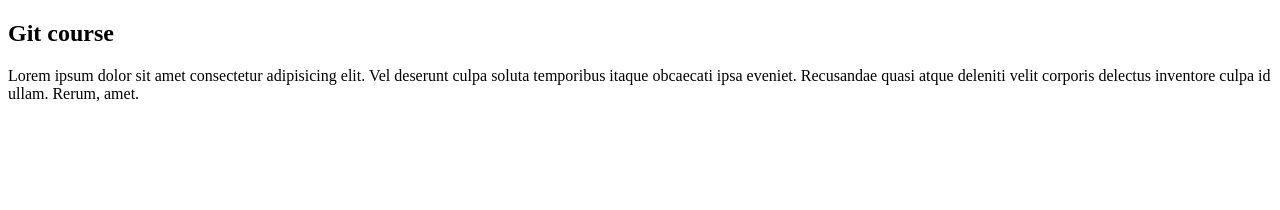
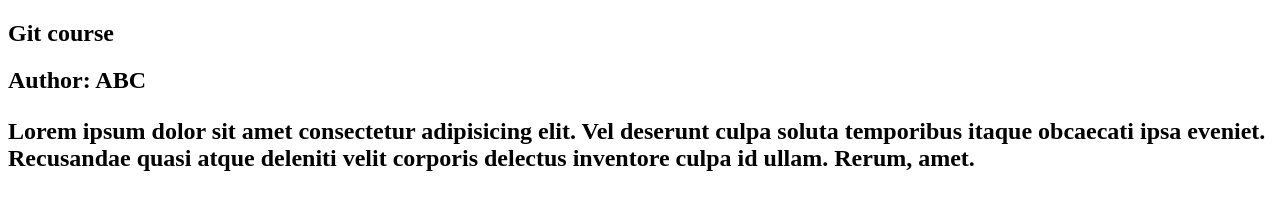
Before and after one commit to HarshT-Argusoft/GitGithub, a plain HTML site: page index.html in a window 1280 px wide. Drawn offline with Linux system fonts and the light colour scheme.

Commit message:
Add code from github

```diff
--- a/index.html
+++ b/index.html
@@ -6,6 +6,7 @@
 </head>
 <body>
     <h2>Git course</h2>
+    <h2> Author: ABC <h2>
     <div>
         <p>Lorem ipsum dolor sit amet consectetur adipisicing elit. Vel deserunt culpa soluta temporibus itaque obcaecati ipsa eveniet. Recusandae quasi atque deleniti velit corporis delectus inventore culpa id ullam. Rerum, amet.</p>
     </div>
```
